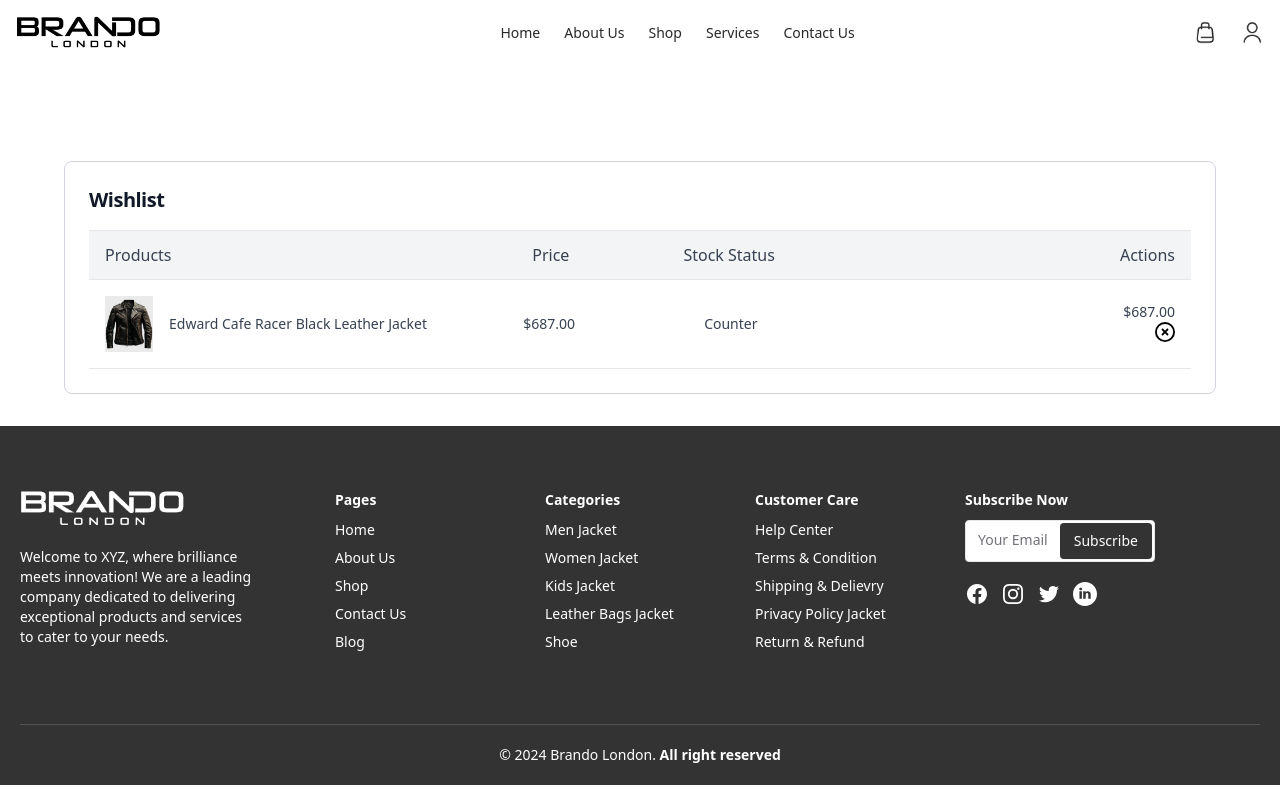
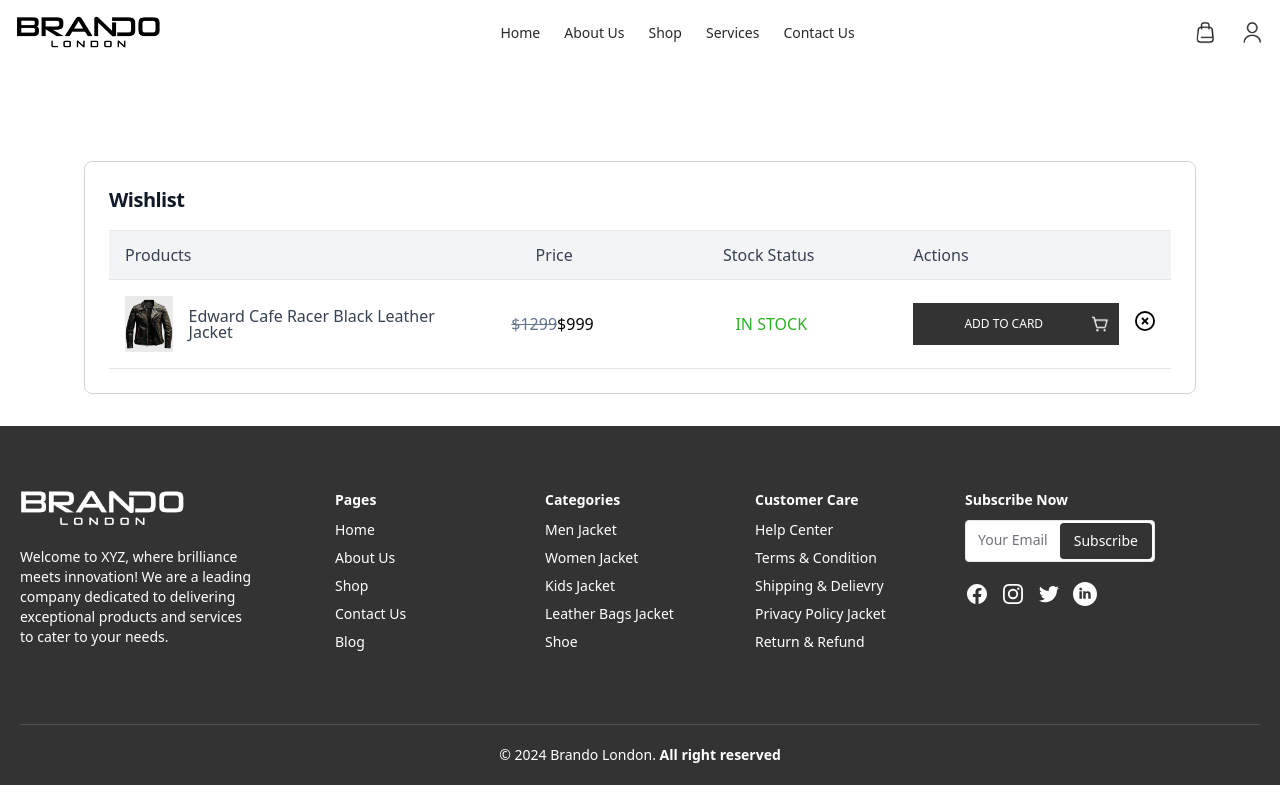
Before and after one commit to haris-alfonick/brando-london, a Next.js app: page /wishlist in a window 1280 px wide. Built offline with nearby package versions, Linux system fonts and the light colour scheme.

Commit message:
wishlist page structure chagnges work is in progress

```diff
--- a/src/app/wishlist/page.tsx
+++ b/src/app/wishlist/page.tsx
@@ -7,7 +7,7 @@ const WishList = () => {
   return (
     <>
       <Navbar />
-      <div className='md:px-0 px-5'>
+      <div className='px-5'>
         <div className='container mx-auto sm:px-12 md:px-16 pb-8'>
           <div className='grid grid-cols-12 gap-6 pt-24'>
             <div className='col-span-12'>
@@ -15,51 +15,47 @@ const WishList = () => {
                 <h5 className='text-lg sm:text-xl font-semibold tracking-tight text-gray-900 dark:text-white border-b pb-4'>
                   Wishlist
                 </h5>
-                <div className="grid grid-cols-12 bg-gray-100 py-3 px-4 border-b [&_p]:max-[485px]:text-xs">
-                  <div className="col-span-4 sm:text-base sm:col-span-4 md:col-span-4 lg:col-span-4">
-                    <p className="font-medium text-gray-700 text-sm sm:text-base">
-                      Products
-                    </p>
+                <div className="grid grid-cols-12 [&_p]:max-[485px]:text-xs bg-gray-100 py-3 px-4 border-b [&_p]:font-medium [&_p]:text-gray-700 [&_p]:text-sm [&_p]:sm:text-base">
+                  <div className="max-[780px]:col-span-3 col-span-4 md:col-span-4 sm:text-base lg:col-span-4">
+                    <p>Products</p>
                   </div>
-                  <div className='col-span-2 text-center sm:text-base sm:col-span-2 md:col-span-2 lg:col-span-2'>
-                    <p className='font-medium text-gray-700 text-sm sm:text-base'>
-                      Price
-                    </p>
+                  <div className="max-[780px]:col-span-2 col-span-2 md:col-span-2 sm:text-base text-center lg:col-span-2">
+                    <p>Price</p>
                   </div>
-                  <div className='col-span-2 text-center sm:text-base sm:col-span-2 md:col-span-2 lg:col-span-2'>
-                    <p className='font-medium text-gray-700 text-sm sm:text-base'>
-                      Stock Status
-                    </p>
+                  <div className="max-[780px]:col-span-3 col-span-2 md:col-span-3 sm:text-base text-center lg:col-span-3">
+                    <p>Stock Status</p>
                   </div>
-                  <div className='col-span-4 text-right sm:text-base sm:col-span-4 md:col-span-4 lg:col-span-4'>
-                    <p className='font-medium text-gray-700 text-sm sm:text-base'>
-                      Actions
-                    </p>
+                  <div className="max-[780px]:col-span-4 col-span-4 md:col-span-3 md:px-4 sm:text-base lg:col-span-3">
+                    <p>Actions</p>
                   </div>
                 </div>
 
-                <div className="grid grid-cols-12 py-4 px-4 items-center border-b gap-x-5 [&_p]:text-gray-700 [&_p]:text-sm">
-                  <div className="max-[640px]:col-span-12 col-span-6 sm:col-span-4 flex sm:items-center items-left gap-4 sm:flex-row max-[485px]:col-span-12 ">
 
-                    <img src="/images/jacket.webp" alt="Product" className="w-12 h-14 corner"/>
+                <div className="grid grid-cols-12 py-4 px-4 items-center border-b gap-x-5 gap-y-3">
+                  <div className="max-[375px]:col-span-12 max-[468px]:col-span-12 max-[780px]:col-span-4 col-span-4 max-[640px]:col-span-12 max-[485px]:col-span-12 md:col-span-12 lg:col-span-4 sm:col-span-12 flex sm:items-center items-left gap-4 sm:flex-row [&_p]:text-gray-700 [&_p]:text-sm-marker">
+                    <img src="/images/jacket.webp" alt="Product" className="w-12 h-14 corner" />
                     <p className="text-sm sm:text-base sm:leading-5 !leading-4">
                       Edward Cafe Racer Black Leather Jacket
                     </p>
                   </div>
-                  <div className="col-span-1 sm:col-span-2 text-center max-[485px]:flex-row flex-col ">
-                    <p>$687.00</p>
+                  <div className="max-[375px]:col-span-12 max-[780px]:col-span-2 max-[468px]:col-span-2 col-span-2 max-[640px]:col-span-3 sm:col-span-3 md:col-span-3 lg:col-span-2 max-[485px]:flex-row flex-col text-center">
+                    <span className='text-slate-500 line-through'>$1299</span>
+                    <span>$999</span>
                   </div>
-                  <div className="col-span-2 sm:col-span-2 text-center max-[640px]:item-right flex items-center justify-center gap-2">
-                      <p>Counter</p>
+                  <div className=" max-[375px]:col-span-12 max-[780px]:col-span-3  max-[468px]:col-span-4 col-span-2 max-[640px]:col-span-3 sm:col-span-3 max-[640px]:item-right md:col-span-3 lg:col-span-3 text-center flex items-center justify-center gap-2 [&_span]:text-[#2db224] [&_span]:uppercase">
+                    <span>in stock</span>
                   </div>
-                  <div className="col-span-3 sm:col-span-4 text-right">
-                    <p className='col-span2'>$687.00</p>
-                    <div className="[&_svg]:w-5 [&_svg]:h-5 'col-span2'" >
+                  <div className="max-[375px]:col-span-12 max-[375px]:items-center max-[780px]:col-span-4 max-[468px]:col-span-6 sm:[&_button]:w-full md:justify-center lg:justify-center col-span-4 max-[640px]:col-span-6 sm:col-span-6 md:col-span-6 lg:col-span-3 sm:justify-items-center flex gap-x-4 [&_button]:bg-[url('/images/ShoppingCartSimple.webp')] [&_button]:bg-no-repeat lg:[&_button]:bg-[right_10px_center] sm:[&_button]:bg-[right_12px_center] [&_button]:bg-[length:18px_18px] [&_button]:bg-[right_2px_center] [&_button]:uppercase md:[&_button]:pr-6 lg:[&_button]:pr-10 [&_button]:pl-4 [&_button]:py-3 [&_button]:text-[12px] [&_button]:px-8">
+                    <button type="button" className="bg-[#333333] text-white font-medium">
+                      Add to card
+                    </button>
+                    <div className="[&_svg]:w-5 [&_svg]:h-5 pt-2 justify-items-center">
                       <FontAwesomeIcon icon={faCircleXmark} />
                     </div>
                   </div>
+
                 </div>
-              </div>
+           </div>
             </div>
 
           </div>
```
Also changed, not shown: public/images/ShoppingCartSimple.webp (added).
